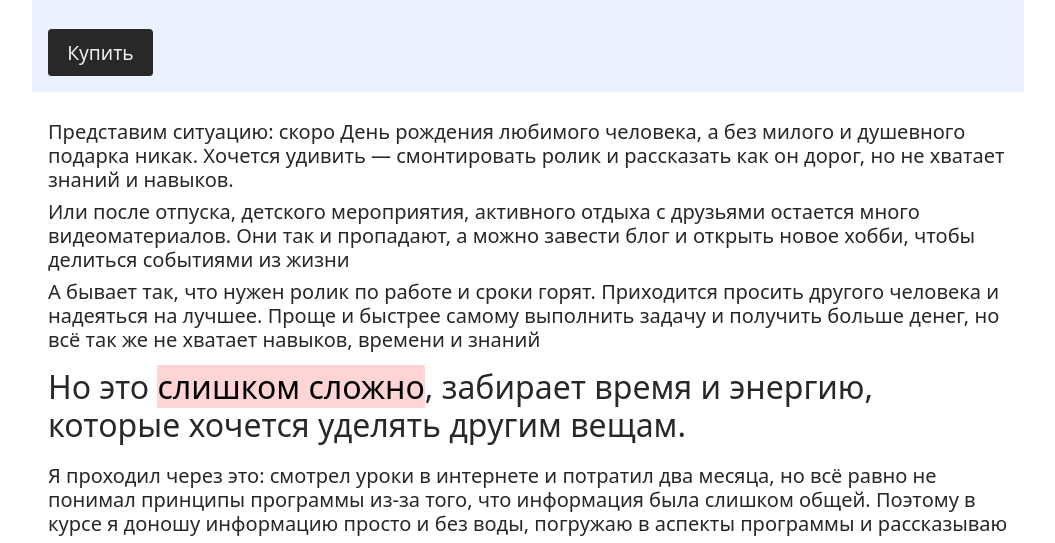
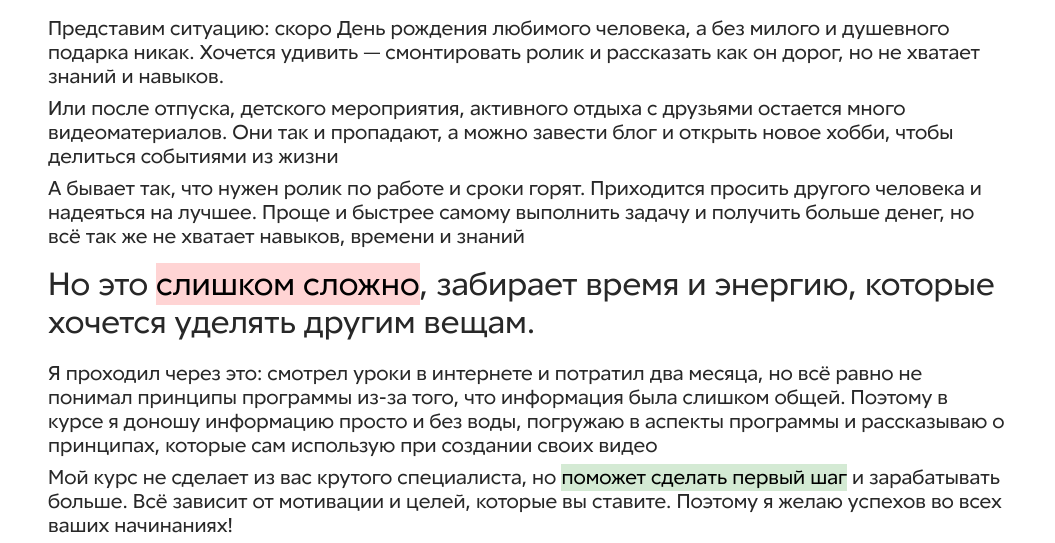
Before and after one commit to sekkeio/101.sekkeio.me, a plain HTML site: page final-cut-one/index.html in a window 1280 px wide. Shown: the part 414-957 px from the top of the page, without its empty margins (112-1167 px from the left). Drawn offline with Linux system fonts and the light colour scheme.

Commit message:
feat new fonts

```diff
--- a/assets/css/style.css
+++ b/assets/css/style.css
@@ -1,22 +1,28 @@
 /* Font */
-
 @font-face {
-    font-family: Forma DJR Cyr;
-    font-weight: 700;
-    src: url(../../assets/fonts/FormaDJRCyrillicMicro-Bold.woff2) format("woff2")
+    font-family: Forma DJR;
+    font-weight: 200;
+    src: url(../../assets/fonts/FormaDJRCyrillicDisplay-ExtraLight.woff2) format("woff2")
 }
 
 @font-face {
-    font-family: Forma DJR Cyr;
-    font-weight: 500;
-    src: url(../../assets/fonts/FormaDJRCyrillicMicro-Medium.woff2) format("woff2")
+    font-family: Forma DJR;
+    font-weight: 400;
+    src: url(../../assets/fonts/FormaDJRCyrillicDisplay-Regular.woff2) format("woff2")
 }
 
 @font-face {
-    font-family: Forma DJR Cyr;
+    font-family: "Forma DJR";
+    font-weight: 700;
+    src: url(../../assets/fonts/FormaDJRCyrillicDisplay-Bold.woff2) format("woff2")
+}
+
+@font-face {
+    font-family: "Red Ring TExt";
     font-weight: 400;
-    src: url(../../assets/fonts/FormaDJRCyrillicMicro-Regular.woff2) format("woff2")
+    src: url(../../assets/fonts/RedRing-Regular.woff2) format("woff2")
 }
+
 
 
 
@@ -33,11 +39,11 @@
 
     --icon-size: 50%;
 
-    --font-accent: "Forma DJR Cyrillic Text", sans-serif;
+    --font-accent: "Forma DJR", sans-serif;
 
     --bold: 700;
     --medium: 500;
-    font: 16px/1.2 "Red Ring", system-ui, sans-serif;
+    font: 16px/1.2 "Red Ring Text", system-ui, sans-serif;
 }
 
 * {
@@ -374,7 +380,7 @@ button:hover {
 .courses-title_h1 {
     font-family: var(--font-accent);
     font-size: 7em;
-    font-weight: 100;
+    font-weight: 200;
     line-height: .9;
 }
 
@@ -382,6 +388,7 @@ button:hover {
     font-size: 1.6em;
     line-height: 1.2;
     padding-right: 5em;
+    font-weight: 550;
 }
 
 
```
Also changed, not shown: assets/fonts/FormaDJRCyrillicDisplay-Bold.woff2 (added), assets/fonts/FormaDJRCyrillicDisplay-ExtraLight.woff2 (added), assets/fonts/FormaDJRCyrillicDisplay-Regular.woff2 (added), assets/fonts/FormaDJRCyrillicMicro-Bold.woff2 (deleted), assets/fonts/FormaDJRCyrillicMicro-Medium.woff2 (deleted), assets/fonts/RedRing-Regular.woff2 (added).
